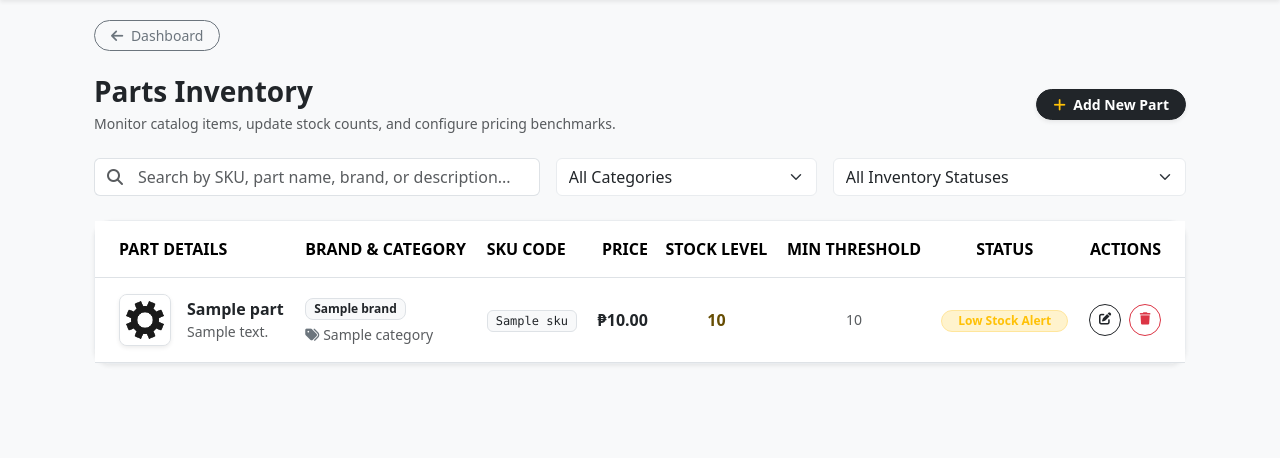
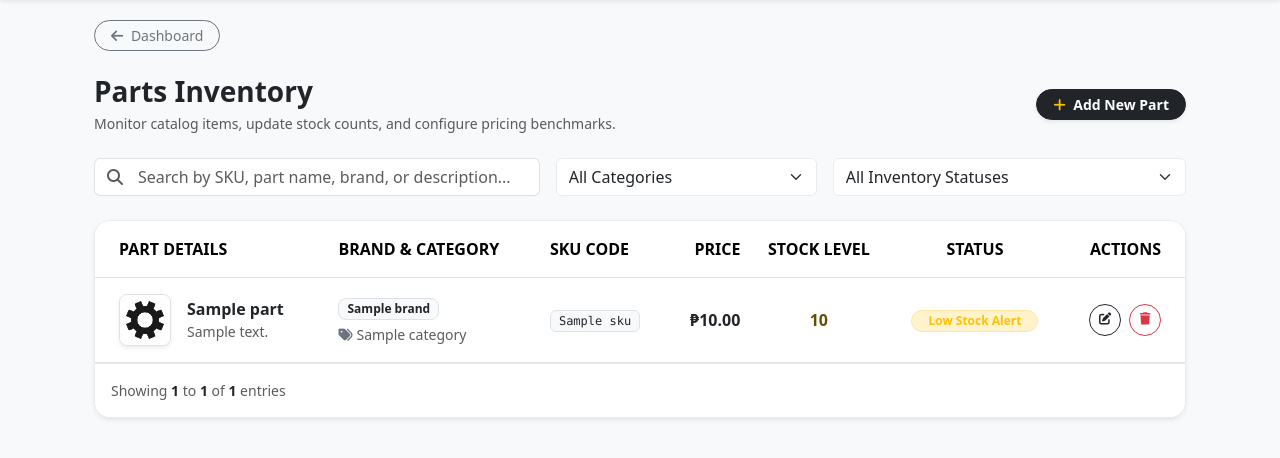
Before and after one commit to jinoestillore-infotech/MotoFix-Remake, a Flask app: template app/templates/owner-page/inventory.html in a window 1280 px wide. Shown: the part 73-531 px from the top of the page. Run offline with Flask 3, Linux system fonts and the light colour scheme; the template is opened without the code that fills it: most values are stand-ins (such as "Sample title", 1, 10 or a date in 2020).

Commit message:
Modified and fixed the inventory page

```diff
--- a/app/templates/owner-page/inventory.html
+++ b/app/templates/owner-page/inventory.html
@@ -51,7 +51,7 @@
     </div>
 
     <!-- Inventory Main Card -->
-    <div class="card border border-light-subtle shadow-sm rounded-4">
+    <div class="card border border-light-subtle shadow-sm rounded-4 overflow-hidden">
         <div class="card-body p-0">
             {% if parts %}
             <div class="table-responsive">
@@ -63,7 +63,6 @@
                             <th class="py-3 fw-semibold">SKU Code</th>
                             <th class="py-3 text-end fw-semibold">Price</th>
                             <th class="py-3 text-center fw-semibold">Stock Level</th>
-                            <th class="py-3 text-center fw-semibold">Min Threshold</th>
                             <th class="py-3 text-center fw-semibold">Status</th>
                             <th class="pe-4 py-3 text-end fw-semibold">Actions</th>
                         </tr>
@@ -115,10 +114,6 @@
                                     {{ part.quantity }}
                                 </span>
                             </td>
-                            <!-- Minimum Threshold -->
-                            <td class="text-center text-muted small py-3">
-                                {{ part.low_stock_threshold }}
-                            </td>
                             <!-- Status Badges -->
                             <td class="text-center py-3">
                                 {% if is_out %}
@@ -146,6 +141,18 @@
                         {% endfor %}
                     </tbody>
                 </table>
+            </div>
+
+            <!-- Client-side Pagination Footer -->
+            <div class="card-footer bg-white border-top border-light-subtle py-3 d-flex justify-content-between align-items-center flex-wrap gap-2">
+                <div class="text-muted small">
+                    Showing <span id="startIndex" class="fw-bold text-dark">0</span> to <span id="endIndex" class="fw-bold text-dark">0</span> of <span id="totalEntries" class="fw-bold text-dark">0</span> entries
+                </div>
+                <nav aria-label="Inventory Page Navigation">
+                    <ul class="pagination pagination-sm mb-0" id="paginationControls">
+                        <!-- Controls dynamically injected here -->
+                    </ul>
+                </nav>
             </div>
             {% else %}
             <div class="text-center py-5">
@@ -326,11 +333,19 @@
         const categoryFilter = document.getElementById('categoryFilter');
         const rows = document.querySelectorAll('.part-row');
 
-        function filterParts() {
+        // Pagination parameters
+        const rowsPerPage = 5;
+        let currentPage = 1;
+        let filteredRows = [];
+
+        function filterAndPaginateParts() {
             const searchValue = searchInput.value.toLowerCase().trim();
             const filterValue = stockFilter.value;
             const categoryValue = categoryFilter.value;
 
+            filteredRows = [];
+
+            // 1. First, apply filters to determine matched items
             rows.forEach(row => {
                 const name = row.getAttribute('data-name');
                 const sku = row.getAttribute('data-sku');
@@ -339,30 +354,143 @@
                 const status = row.getAttribute('data-status');
                 const category = row.getAttribute('data-category');
 
-                // Match name, SKU, brand, or description
                 const matchesSearch = name.includes(searchValue) ||
                                       sku.includes(searchValue) ||
                                       brand.includes(searchValue) ||
                                       desc.includes(searchValue);
 
-                // Match stock status
                 const matchesStatus = (filterValue === 'all') || (status === filterValue);
-
-                // Match category
                 const matchesCategory = (categoryValue === 'all') || (category === categoryValue);
 
                 if (matchesSearch && matchesStatus && matchesCategory) {
-                    row.style.setProperty('display', '', 'important');
+                    filteredRows.push(row);
                 } else {
                     row.style.setProperty('display', 'none', 'important');
                 }
             });
+
+            const totalEntries = filteredRows.length;
+            const totalPages = Math.ceil(totalEntries / rowsPerPage) || 1;
+
+            // Clamp current page bounds
+            if (currentPage > totalPages) {
+                currentPage = totalPages;
+            }
+            if (currentPage < 1) {
+                currentPage = 1;
+            }
+
+            // Calculate start and end indexes
+            const startIdx = (currentPage - 1) * rowsPerPage;
+            const endIdx = startIdx + rowsPerPage;
+
+            // 2. Hide all rows initially
+            rows.forEach(row => {
+                row.style.setProperty('display', 'none', 'important');
+            });
+
+            // 3. Display only the rows that correspond to the current page slice
+            filteredRows.forEach((row, index) => {
+                if (index >= startIdx && index < endIdx) {
+                    row.style.setProperty('display', '', 'important');
+                }
+            });
+
+            // Update statistical indicators in the footer
+            const displayStart = totalEntries === 0 ? 0 : startIdx + 1;
+            const displayEnd = Math.min(endIdx, totalEntries);
+
+            const startIndexEl = document.getElementById('startIndex');
+            const endIndexEl = document.getElementById('endIndex');
+            const totalEntriesEl = document.getElementById('totalEntries');
+
+            if (startIndexEl) startIndexEl.textContent = displayStart;
+            if (endIndexEl) endIndexEl.textContent = displayEnd;
+            if (totalEntriesEl) totalEntriesEl.textContent = totalEntries;
+
+            renderPaginationControls(totalPages);
         }
 
-        if (searchInput) searchInput.addEventListener('input', filterParts);
-        if (stockFilter) stockFilter.addEventListener('change', filterParts);
-        if (categoryFilter) categoryFilter.addEventListener('change', filterParts);
+        function renderPaginationControls(totalPages) {
+            const controlsContainer = document.getElementById('paginationControls');
+            if (!controlsContainer) return;
 
+            controlsContainer.innerHTML = '';
+
+            // Don't render navigation controls if there is only 1 page or none
+            if (totalPages <= 1) {
+                return;
+            }
+
+            // Previous Button Link
+            const prevLi = document.createElement('li');
+            prevLi.className = `page-item ${currentPage === 1 ? 'disabled' : ''}`;
+            prevLi.innerHTML = `<a class="page-link border-light-subtle rounded-start-pill px-3 text-dark shadow-none" href="#" aria-label="Previous">&laquo;</a>`;
+            if (currentPage !== 1) {
+                prevLi.addEventListener('click', function(e) {
+                    e.preventDefault();
+                    currentPage--;
+                    filterAndPaginateParts();
+                });
+            }
+            controlsContainer.appendChild(prevLi);
+
+            // Page Numbers Links
+            for (let i = 1; i <= totalPages; i++) {
+                const li = document.createElement('li');
+                const isActive = currentPage === i;
+                li.className = `page-item ${isActive ? 'active' : ''}`;
+                li.innerHTML = `
+                    <a class="page-link border-light-subtle px-3 shadow-none ${isActive ? 'bg-dark border-dark text-white fw-bold' : 'text-dark'}" href="#">
+                        ${i}
+                    </a>
+                `;
+                li.addEventListener('click', function(e) {
+                    e.preventDefault();
+                    currentPage = i;
+                    filterAndPaginateParts();
+                });
+                controlsContainer.appendChild(li);
+            }
+
+            // Next Button Link
+            const nextLi = document.createElement('li');
+            nextLi.className = `page-item ${currentPage === totalPages ? 'disabled' : ''}`;
+            nextLi.innerHTML = `<a class="page-link border-light-subtle rounded-end-pill px-3 text-dark shadow-none" href="#" aria-label="Next">&raquo;</a>`;
+            if (currentPage !== totalPages) {
+                nextLi.addEventListener('click', function(e) {
+                    e.preventDefault();
+                    currentPage++;
+                    filterAndPaginateParts();
+                });
+            }
+            controlsContainer.appendChild(nextLi);
+        }
+
+        // Event Listeners reset current page to 1 on input/change
+        if (searchInput) {
+            searchInput.addEventListener('input', function() {
+                currentPage = 1;
+                filterAndPaginateParts();
+            });
+        }
+        if (stockFilter) {
+            stockFilter.addEventListener('change', function() {
+                currentPage = 1;
+                filterAndPaginateParts();
+            });
+        }
+        if (categoryFilter) {
+            categoryFilter.addEventListener('change', function() {
+                currentPage = 1;
+                filterAndPaginateParts();
+            });
+        }
+
+        // Initialize state engine
+        filterAndPaginateParts();
+
+        // Standard client-side HTML input validation checks
         var forms = document.querySelectorAll('.needs-validation')
         Array.prototype.slice.call(forms).forEach(function (form) {
             form.addEventListener('submit', function (event) {
```
